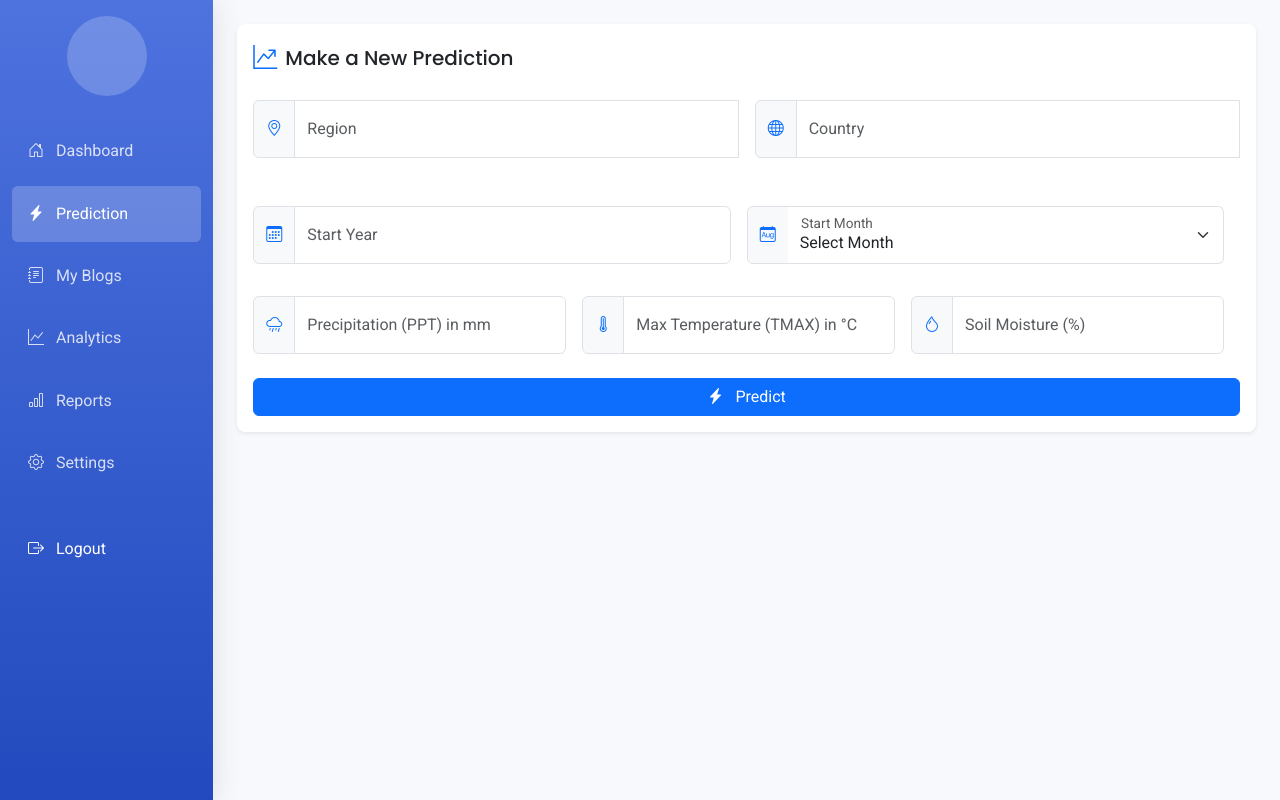
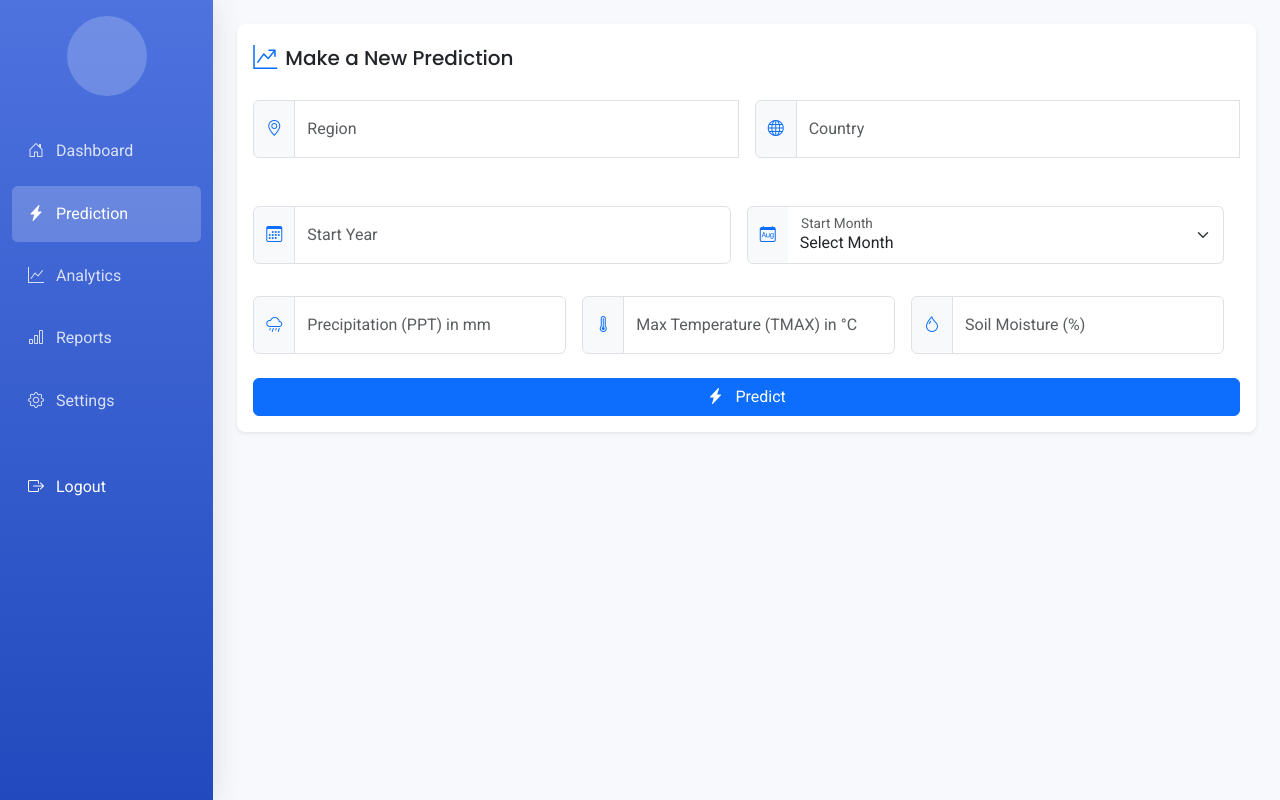
Before and after one commit to MasterWithAhmad/locust-hub-platform, a website: page frontend/public/predict.html in a window 1280 px wide. Drawn offline with Linux system fonts and the light colour scheme; some packages are replaced by stand-ins of ours; sample sign-in values are in the browser's storage; a script that the page names is missing.

Commit message:
refactor(navigation): streamline main menu and update UI assets
- Remove redundant 'My Blogs' link from predict.html navigation
- Improve menu structure and spacing for better UX
- Update dashboard and reports screenshots to reflect latest UI changes
- Align navigation with current application structure

```diff
--- a/frontend/public/predict.html
+++ b/frontend/public/predict.html
@@ -407,12 +407,6 @@
                 <a class="nav-link active" href="predict.html">
                   <i class="bi bi-lightning-charge-fill me-2"></i>
                   Prediction
-                </a>
-              </li>
-              <li class="nav-item">
-                <a class="nav-link" href="manage_blogs.html">
-                  <i class="bi bi-journal-text me-2"></i>
-                  My Blogs
                 </a>
               </li>
               <li class="nav-item">
```
Also changed, not shown: screenshots/dashboard.png, screenshots/reports.png.
